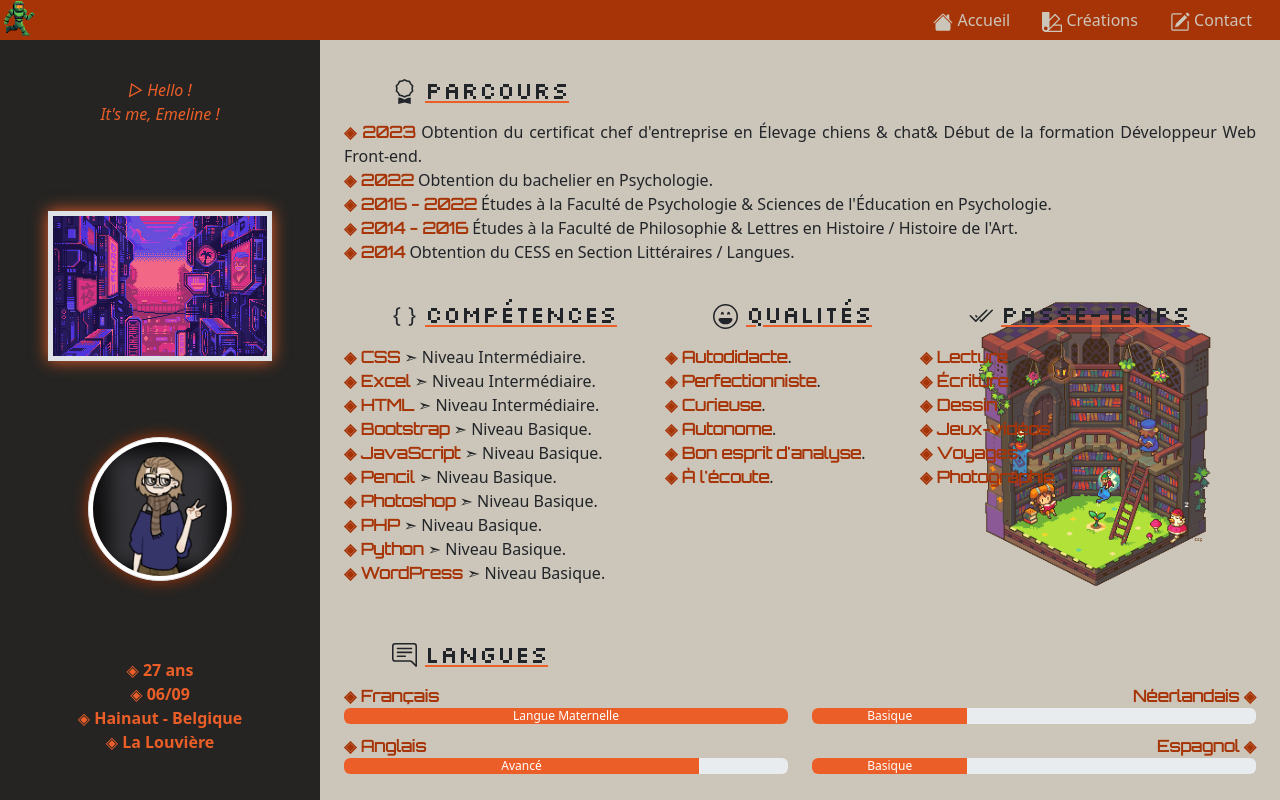
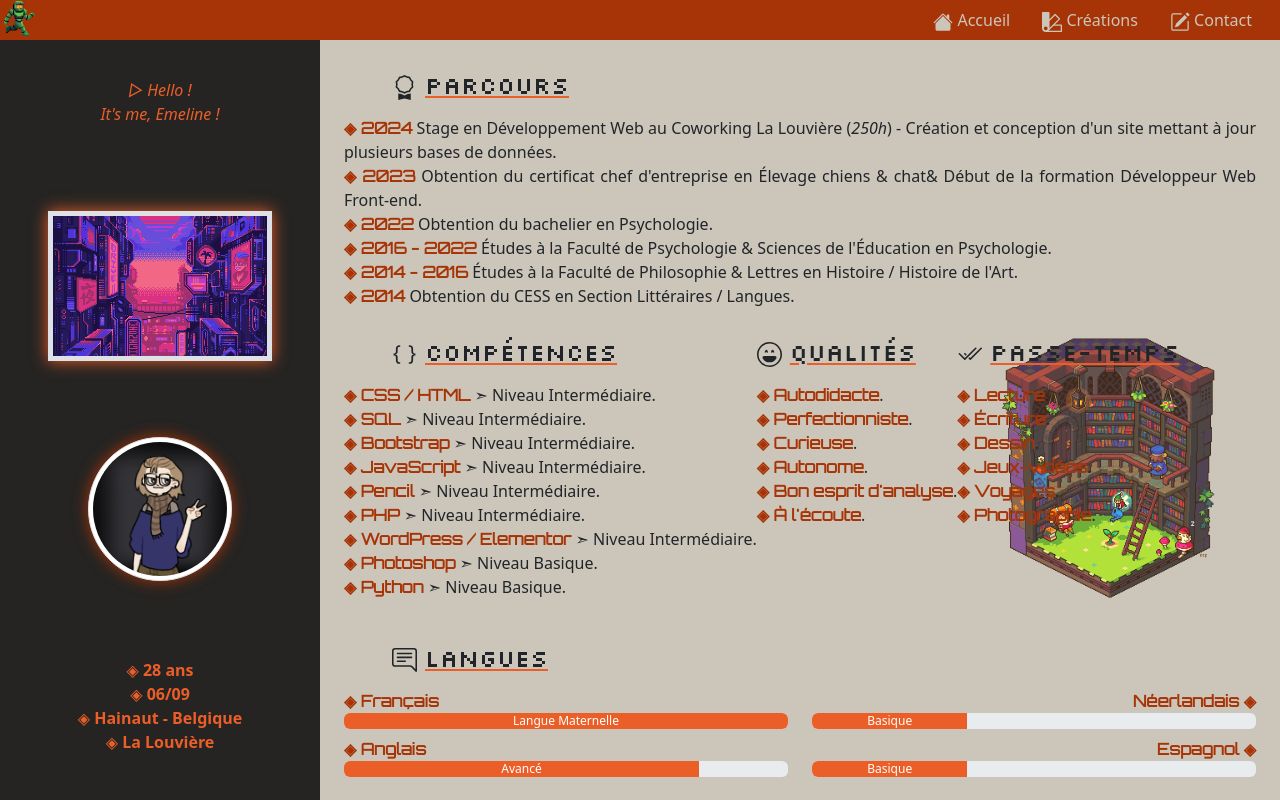
Before and after one commit to emeline-dr/CV-Emeline, a plain HTML site: page index.html in a window 1280 px wide. Drawn offline with nearby package versions, Linux system fonts and the light colour scheme.

Commit message:
Update index.html

```diff
--- a/index.html
+++ b/index.html
@@ -71,7 +71,7 @@
                 <img src="assets/images/avatar.png" alt="Avatar fait sur Picrew"
                     class="img-thumbnail rounded-circle mx-auto">
                 <p class="py-2 pt-sm-0 col-12 m-auto">
-                    ◈ <strong>27 ans</strong><br class="d-none d-sm-block">
+                    ◈ <strong>28 ans</strong><br class="d-none d-sm-block">
                     ◈ <strong>06/09</strong><br class="d-none d-sm-block">
                     ◈ <strong>Hainaut - Belgique</strong><br class="d-none d-sm-block">
                     ◈ <strong>La Louvière</strong> <span class="d-sm-none">◈</span><br class="d-none d-lg-block">
@@ -89,6 +89,9 @@
                     <span>Parcours</span>
                 </h4>
                 <p>
+                    <span>◈ 2024</span>
+                    Stage en Développement Web au Coworking La Louvière (<i>250h</i>) - Création et conception d'un site
+                    mettant à jour plusieurs bases de données.<br>
                     <span>◈ 2023</span>
                     Obtention du certificat chef d'entreprise en Élevage chiens & chat& Début de la formation
                     Développeur Web Front-end.<br>
@@ -112,20 +115,19 @@
                             <span>Compétences</span>
                         </h4>
                         <p>
-                            <span>◈ CSS</span> ➣ Niveau Intermédiaire.<br>
-                            <span>◈ Excel</span> ➣ Niveau Intermédiaire.<br>
-                            <span>◈ HTML</span> ➣ Niveau Intermédiaire.<br>
-                            <span>◈ Bootstrap</span> ➣ Niveau Basique.<br>
-                            <span>◈ JavaScript</span> ➣ Niveau Basique.<br>
-                            <span>◈ Pencil</span> ➣ Niveau Basique.<br>
+                            <span>◈ CSS / HTML</span> ➣ Niveau Intermédiaire.<br>
+                            <span>◈ SQL</span> ➣ Niveau Intermédiaire.<br>
+                            <span>◈ Bootstrap</span> ➣ Niveau Intermédiaire.<br>
+                            <span>◈ JavaScript</span> ➣ Niveau Intermédiaire.<br>
+                            <span>◈ Pencil</span> ➣ Niveau Intermédiaire.<br>
+                            <span>◈ PHP</span> ➣ Niveau Intermédiaire.<br>
+                            <span>◈ WordPress / Elementor</span> ➣ Niveau Intermédiaire.<br>
                             <span>◈ Photoshop</span> ➣ Niveau Basique.<br>
-                            <span>◈ PHP</span> ➣ Niveau Basique.<br>
-                            <span>◈ Python</span> ➣ Niveau Basique.<br>
-                            <span>◈ WordPress</span> ➣ Niveau Basique.
+                            <span>◈ Python</span> ➣ Niveau Basique.
                         </p>
                     </div>
                     <div>
-                        <h4 id="scrollspyHeading4" class="d-flex align-items-end mx-5 my-3 text-uppercase">
+                        <h4 id="scrollspyHeading4" class="d-flex align-items-end my-3 text-uppercase">
                             <svg xmlns="http://www.w3.org/2000/svg" width="25" height="25" fill="currentColor"
                                 class="bi bi-emoji-laughing me-2" viewBox="0 0 16 16">
                                 <path d="M8 15A7 7 0 1 1 8 1a7 7 0 0 1 0 14m0 1A8 8 0 1 0 8 0a8 8 0 0 0 0 16" />
@@ -144,7 +146,7 @@
                         </p>
                     </div>
                     <div>
-                        <h4 id="scrollspyHeading5" class="d-flex align-items-end mx-5 my-3 text-uppercase">
+                        <h4 id="scrollspyHeading5" class="d-flex align-items-end my-3 text-uppercase">
                             <svg xmlns="http://www.w3.org/2000/svg" width="25" height="25" fill="currentColor"
                                 class="bi bi-check2-all me-2" viewBox="0 0 16 16">
                                 <path
```
